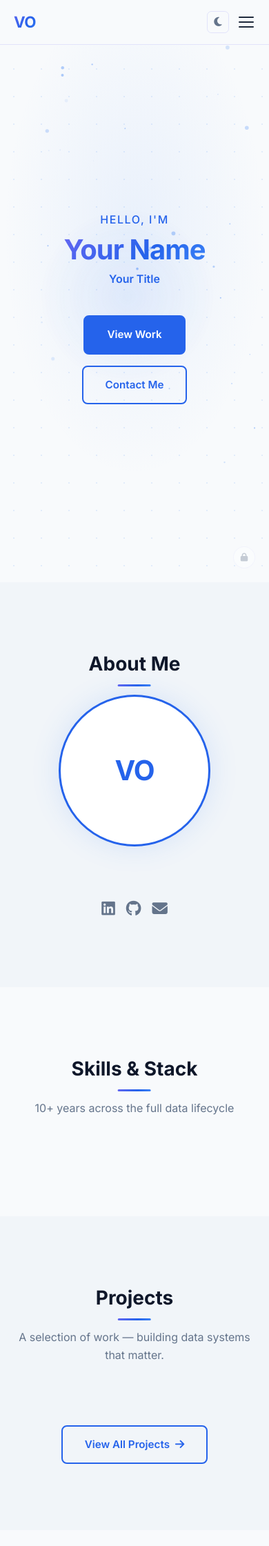
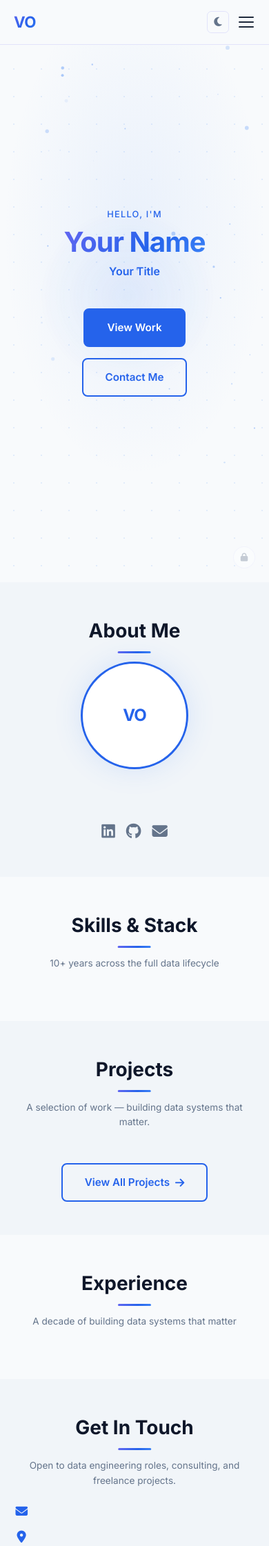
Before and after one commit to Ochanji/portfolio, a Flask app: page / in a window 390 px wide. Shown: the top 2241 px of the page at 69% size. Run offline with Flask 3, Linux system fonts and the light colour scheme.

Commit message:
scalling issues fix

```diff
--- a/static/css/styles.css
+++ b/static/css/styles.css
@@ -186,9 +186,9 @@ ul { list-style: none; }
 .section-subtitle {
   text-align: center;
   color: var(--text-muted);
-  font-size: 1rem;
+  font-size: clamp(0.85rem, 1.4vw, 1rem);
   max-width: 560px;
-  margin: 0 auto 3rem;
+  margin: 0 auto clamp(1.5rem, 4vw, 3rem);
 }
 
 
@@ -325,7 +325,7 @@ ul { list-style: none; }
   background:
     radial-gradient(ellipse 70% 60% at 50% 40%, rgba(59, 130, 246, 0.08) 0%, transparent 70%),
     var(--bg-primary);
-  padding: 6rem 1rem 3rem;  /* top padding clears fixed navbar */
+  padding: clamp(4rem, 8vw, 6rem) 1rem clamp(2rem, 4vw, 3rem);  /* top padding clears fixed navbar */
   position: relative;
   overflow: hidden;
 }
@@ -382,7 +382,7 @@ ul { list-style: none; }
 
 /* "Hello, I'm" greeting line */
 .hero-greeting {
-  font-size: 1rem;
+  font-size: clamp(0.8rem, 1.5vw, 1rem);
   font-weight: 500;
   color: var(--accent);
   letter-spacing: 0.1em;
@@ -461,7 +461,7 @@ ul { list-style: none; }
 /* ── 6. ABOUT ────────────────────────────────────────────────────────────── */
 
 .about {
-  padding: 6rem 0;
+  padding: clamp(3rem, 6vw, 6rem) 0;
   background: var(--bg-secondary);
 }
 
@@ -526,7 +526,7 @@ ul { list-style: none; }
 /* ── 7. SKILLS ───────────────────────────────────────────────────────────── */
 
 .skills {
-  padding: 6rem 0;
+  padding: clamp(3rem, 6vw, 6rem) 0;
   background: var(--bg-primary);
 }
 
@@ -582,7 +582,7 @@ ul { list-style: none; }
 /* ── 8. PROJECTS & CASE STUDY CARDS ──────────────────────────────────────── */
 
 .projects {
-  padding: 6rem 0;
+  padding: clamp(3rem, 6vw, 6rem) 0;
   background: var(--bg-secondary);
 }
 
@@ -594,8 +594,8 @@ ul { list-style: none; }
 
 .projects-grid {
   display: grid;
-  grid-template-columns: repeat(auto-fill, minmax(310px, 1fr));
-  gap: 2rem;
+  grid-template-columns: repeat(auto-fill, minmax(min(320px, 100%), 1fr));
+  gap: clamp(1rem, 2vw, 2rem);
   align-items: stretch;
 }
 
@@ -1059,7 +1059,7 @@ ul { list-style: none; }
 /* ── 9. EXPERIENCE / TIMELINE ────────────────────────────────────────────── */
 
 .experience {
-  padding: 6rem 0;
+  padding: clamp(3rem, 6vw, 6rem) 0;
   background: var(--bg-primary);
 }
 
@@ -1160,7 +1160,7 @@ ul { list-style: none; }
 /* ── 10. CONTACT ─────────────────────────────────────────────────────────── */
 
 .contact {
-  padding: 6rem 0;
+  padding: clamp(3rem, 6vw, 6rem) 0;
   background: var(--bg-secondary);
 }
 
@@ -1961,14 +1961,12 @@ body.admin-edit-mode section[data-section] {
     font-size: 1rem;
   }
 
-  /* Show hamburger, keep theme toggle */
   .hamburger { display: flex; }
-
-  /* Navbar itself must be position:relative for the dropdown to anchor */
   .navbar { position: fixed; }
 
   /* ── Hero ── */
   .hero-buttons { flex-direction: column; align-items: center; }
+  .hero-content { max-width: 100%; }
 
   /* ── About ── */
   .about-content {
@@ -1976,19 +1974,58 @@ body.admin-edit-mode section[data-section] {
     text-align: center;
   }
   .about-avatar { margin: 0 auto; }
+  .avatar-initials {
+    width: clamp(140px, 40vw, 220px);
+    height: clamp(140px, 40vw, 220px);
+    font-size: clamp(1.5rem, 5vw, 2.5rem);
+  }
+  .about-text-content { max-width: 100%; }
   .social-links { justify-content: center; }
 
   /* ── Skills ── */
   .skills-grid { grid-template-columns: 1fr; }
+  .skill-group { padding: clamp(1.25rem, 3vw, 1.75rem); }
 
   /* ── Projects ── */
   .projects-grid { grid-template-columns: 1fr; }
+  .cs-metric { padding: 0.6rem 0.3rem; }
+  .cs-header { height: clamp(120px, 30vw, 160px); }
+  .projects-page { padding-top: clamp(4rem, 12vw, 5rem); }
+  .projects-footer { margin-top: 1.5rem; }
 
   /* ── Experience ── */
   .timeline { padding-left: 1.5rem; }
   .timeline-dot { left: -1.35rem; }
+  .timeline-content { padding: clamp(1rem, 3vw, 1.5rem); }
 
   /* ── Contact ── */
   .contact-wrapper { grid-template-columns: 1fr; }
 
 }
+
+/* ── Tablets & small desktops (769px – 1024px) ── */
+@media (min-width: 769px) and (max-width: 1024px) {
+
+  .projects-grid { grid-template-columns: repeat(2, 1fr); }
+  .skills-grid { grid-template-columns: repeat(2, 1fr); }
+  .about-content { gap: clamp(1.5rem, 3vw, 3rem); }
+
+}
+
+/* ── Widescreen (≥ 1440px) ── */
+@media (min-width: 1440px) {
+
+  .container { max-width: 1320px; }
+
+  .projects .container,
+  .projects-page .container { max-width: 1540px; }
+
+  .avatar-initials {
+    width: 260px;
+    height: 260px;
+    font-size: 3rem;
+  }
+
+  .case-study-card { max-width: 100%; }
+
+}
```
Also changed, not shown: other parts of static/css/styles.css (+22 -22 lines).
